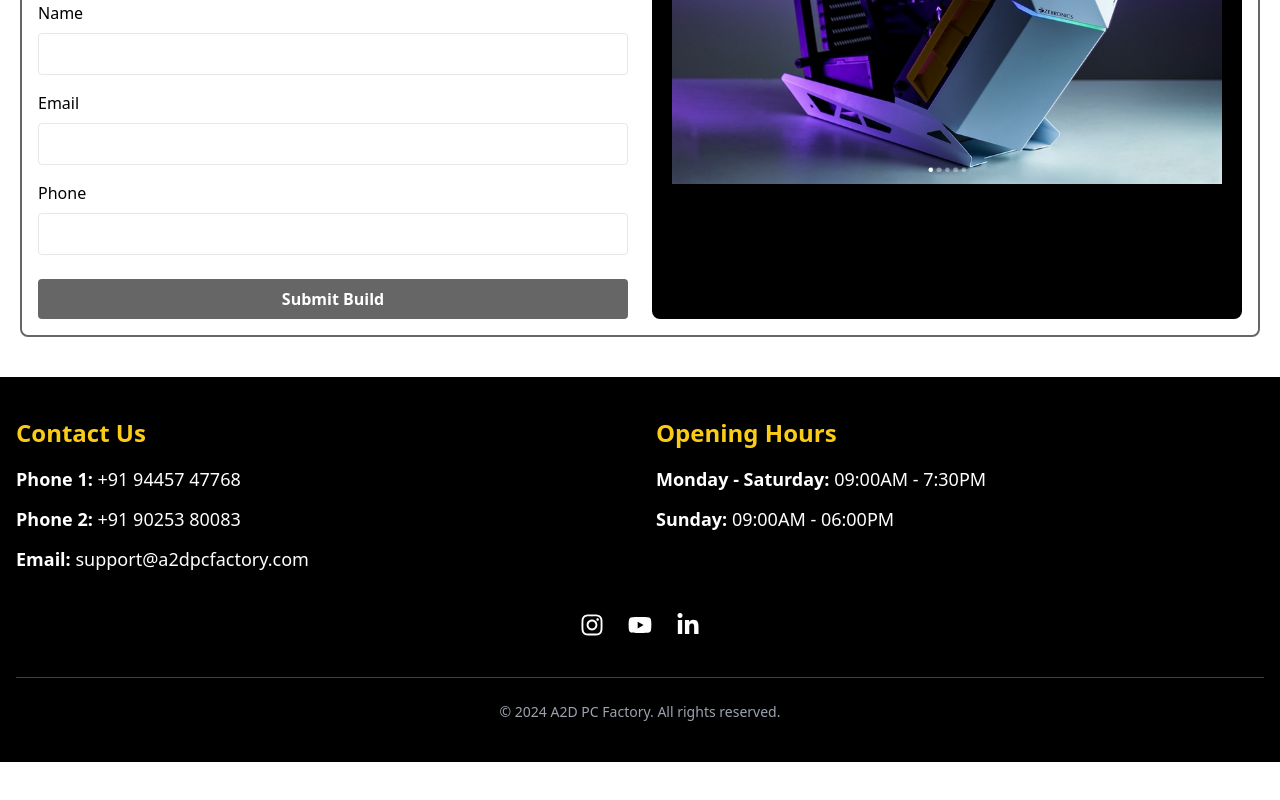
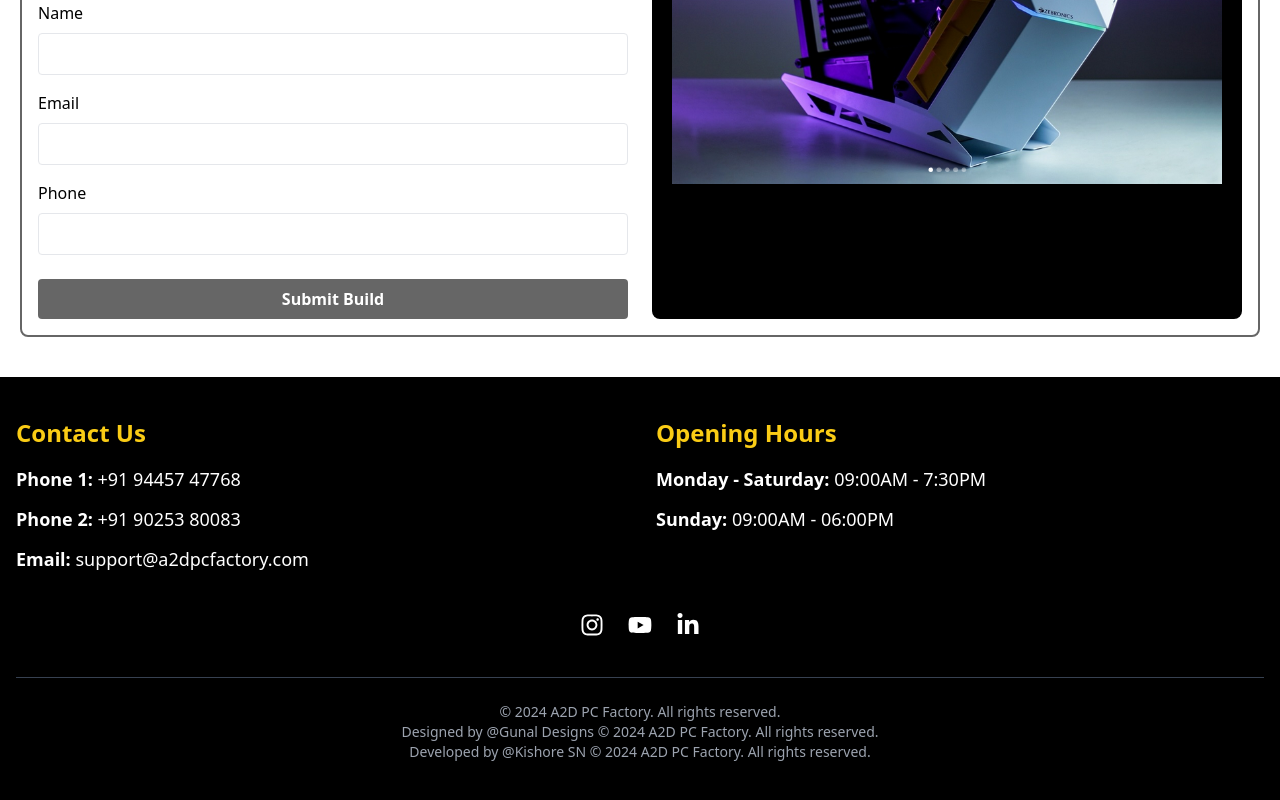
Before and after one commit to kishore-s-n/a2dpcfactory, a React (Vite) app: page / in a window 1280 px wide. Shown: the part 5672-6472 px from the top of the page. Before the commit the page ends 6434 px from the top, so only its background shows below. Built offline with nearby package versions, Linux system fonts and the light colour scheme.

Commit message:
credits: added credits to gunal designs

```diff
--- a/src/Components/ContactUs.jsx
+++ b/src/Components/ContactUs.jsx
@@ -82,6 +82,14 @@
             &copy; {new Date().getFullYear()} A2D PC Factory. All rights
             reserved.
           </p>
+          <p className='text-gray-400'>
+            Designed by @Gunal Designs &copy; {new Date().getFullYear()} A2D PC
+            Factory. All rights reserved.
+          </p>
+          <p className='text-gray-400'>
+            Developed by @Kishore SN &copy; {new Date().getFullYear()} A2D PC
+            Factory. All rights reserved.
+          </p>
         </div>
       </div>
     </footer>
```
